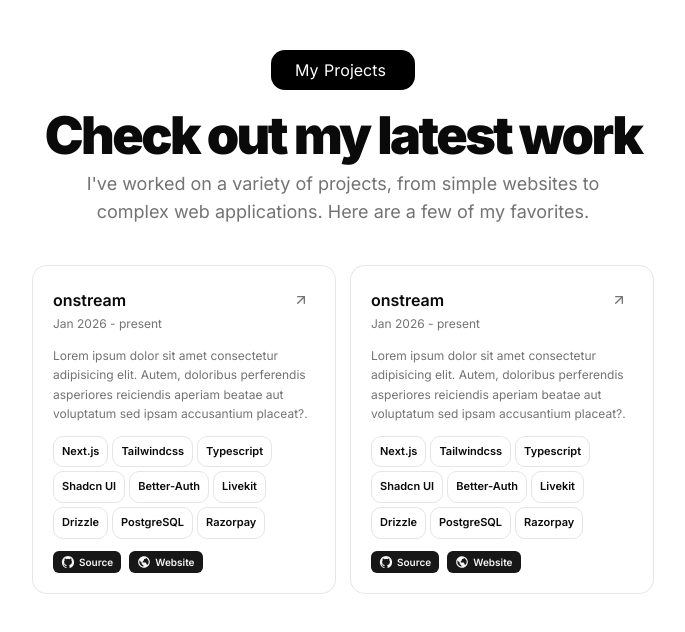
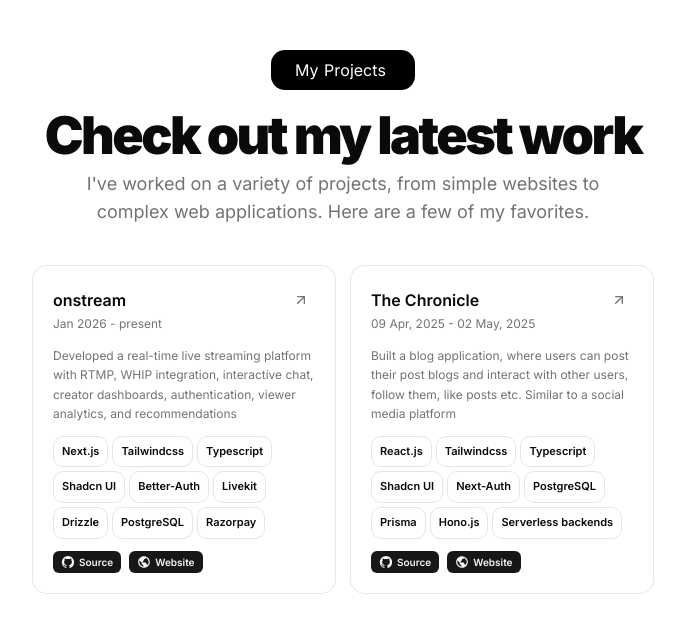
Before and after one commit to shivakotagiri/portfolio-v2, a Next.js app: page / in a window 1280 px wide. Shown: the part 880-1512 px from the top of the page, without its empty margins (297-982 px from the left). Built offline with nearby package versions, Linux system fonts and the light colour scheme.

Commit message:
added projects'

```diff
--- a/components/project-card.tsx
+++ b/components/project-card.tsx
@@ -7,36 +7,46 @@ import { IoLogoGithub } from "react-icons/io";
 import { BiWorld } from "react-icons/bi";
 import Link from "next/link";
 
-export function ProjectCard() {
-    const techStacks = ["Next.js", "Tailwindcss", "Typescript", "Shadcn UI", "Better-Auth", "Livekit", "Drizzle", "PostgreSQL", "Razorpay"]
+interface ProjectCardProps {
+    project: {
+        title: string,
+        description: string,
+        techStacks: string[],
+        website: string,
+        sourceCode: string,
+        timeline: string
+    }
+}
+
+export function ProjectCard({ project }: ProjectCardProps) {
     return (
         <Card className="w-full h-full p-0 bg-background">
             <CardContent className="w-full h-full p-0">
                 <div className="flex flex-col gap-0">
                     <div className="p-5 leading-tight">
                         <div className="flex items-center justify-between">
-                            <span className="block text-base font-semibold">onstream</span>
+                            <span className="block text-base font-semibold">{ project.title }</span>
                             <Button variant={"ghost"} size={"icon-sm"} className="cursor-pointer">
                                 <ArrowUpRight className="w-5 h-5 transition-all duration-300 text-muted-foreground hover:dark:text-white hover:text-black" />
                             </Button>
                         </div>
                         <div className="flex flex-col gap-3 text-xs leading-relaxed text-muted-foreground">
-                            <span className="">Jan 2026 - present</span>
-                            <p className="">Lorem ipsum dolor sit amet consectetur adipisicing elit. Autem, doloribus perferendis asperiores reiciendis aperiam beatae aut voluptatum sed ipsam accusantium placeat?.</p>
+                            <span className="">{ project.timeline }</span>
+                            <p className="">{ project.description }</p>
                         </div>
                         <div className="flex flex-wrap gap-1 mt-3">
-                            {techStacks.map((tech, idx) => (
+                            {project.techStacks.map((tech, idx) => (
                                 <div className="p-2 text-[11px] font-semibold bg-background border rounded-lg" key={idx}>
                                     { tech }
                                 </div>
                             ))}
                         </div>
                         <div className="flex gap-2 mt-3">
-                            <Link target="_blank" href={"https://github.com/shivakotagiri/onstream"} className="px-2 py-1 bg-accent-foreground text-accent rounded-sm flex gap-1 justify-center items-center cursor-pointer">
+                            <Link target="_blank" href={project.sourceCode} className="px-2 py-1 bg-accent-foreground text-accent rounded-sm flex gap-1 justify-center items-center cursor-pointer">
                                 <IoLogoGithub />
                                 <span className="text-[10px] font-semibold">Source</span>
                             </Link>
-                            <Link target="_blank" href="https://onstream-umber.vercel.app/" className="px-2 py-1 bg-accent-foreground text-accent rounded-sm flex gap-1 justify-center items-center cursor-pointer">
+                            <Link target="_blank" href={project.website} className="px-2 py-1 bg-accent-foreground text-accent rounded-sm flex gap-1 justify-center items-center cursor-pointer">
                                 <BiWorld />
                                 <span className="text-[10px] font-semibold">Website</span>
                             </Link>
--- a/components/project-list.tsx
+++ b/components/project-list.tsx
@@ -1,10 +1,12 @@
 import { ProjectCard } from "./project-card";
+import { projects } from "@/lib/projects";
 
 export function ProjectList() {
+
   return (
     <div className="grid grid-cols-1 md:grid-cols-2 gap-4 w-full mt-5">
-      {[1, 2].map((ele) => (
-        <ProjectCard key={ele} />
+      {projects.map((project, idx) => (
+        <ProjectCard key={idx} project={project} />
       ))}
     </div>
   );
--- /dev/null
+++ b/lib/projects.ts
@@ -0,0 +1,15 @@
+export const projects = [{
+    title: "onstream",
+    description: "Developed a real-time live streaming platform with RTMP, WHIP integration, interactive chat, creator dashboards, authentication, viewer analytics, and recommendations",
+    techStacks: ["Next.js", "Tailwindcss", "Typescript", "Shadcn UI", "Better-Auth", "Livekit", "Drizzle", "PostgreSQL", "Razorpay"],
+    website: "https://onstream-umber.vercel.app/",
+    sourceCode: "https://github.com/shivakotagiri/onstream",
+    timeline: "Jan 2026 - present"
+}, {
+    title: "The Chronicle",
+    description: "Built a blog application, where users can post their post blogs and interact with other users, follow them, like posts etc. Similar to a social media platform",
+    techStacks: ["React.js", "Tailwindcss", "Typescript", "Shadcn UI", "Next-Auth", "PostgreSQL", "Prisma", "Hono.js", "Serverless backends"],
+    website: "https://the-chronicle-pi.vercel.app/",
+    sourceCode: "https://github.com/shivakotagiri/The-Chronicle/",
+    timeline: "09 Apr, 2025 - 02 May, 2025"
+}, ]
```
